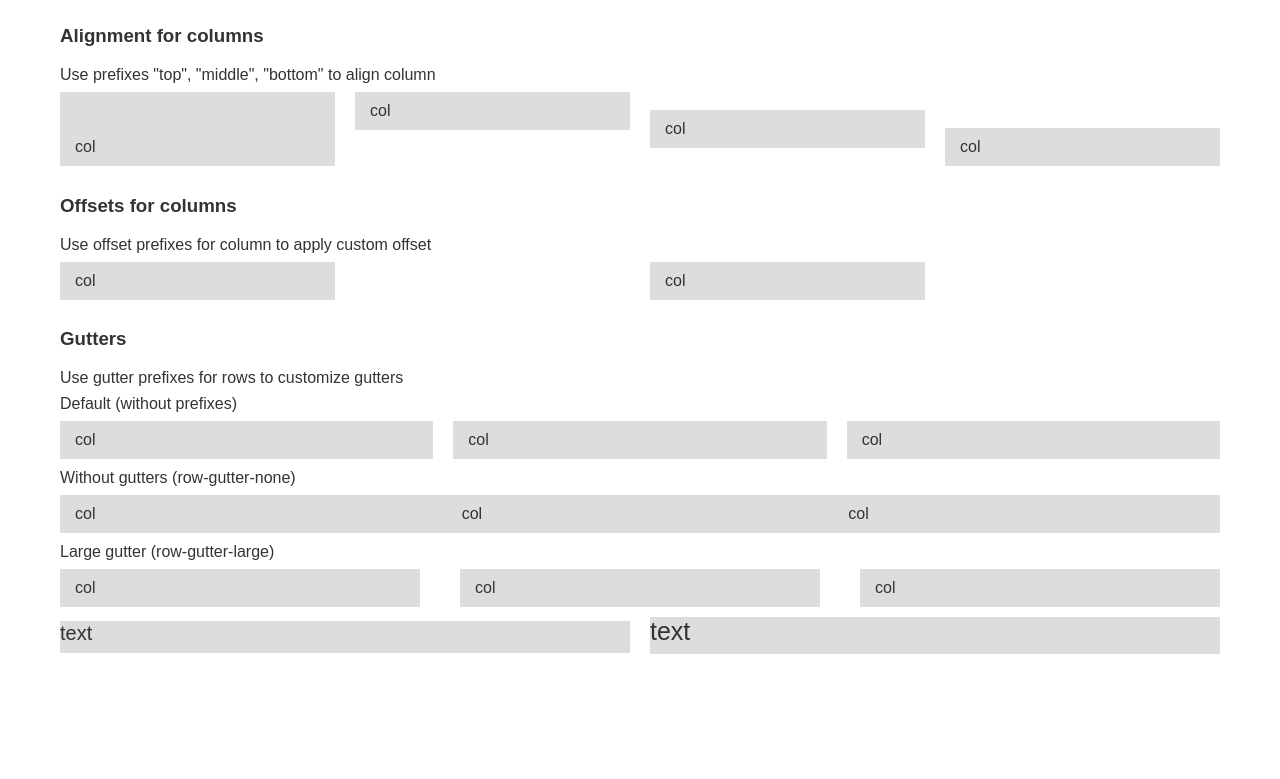
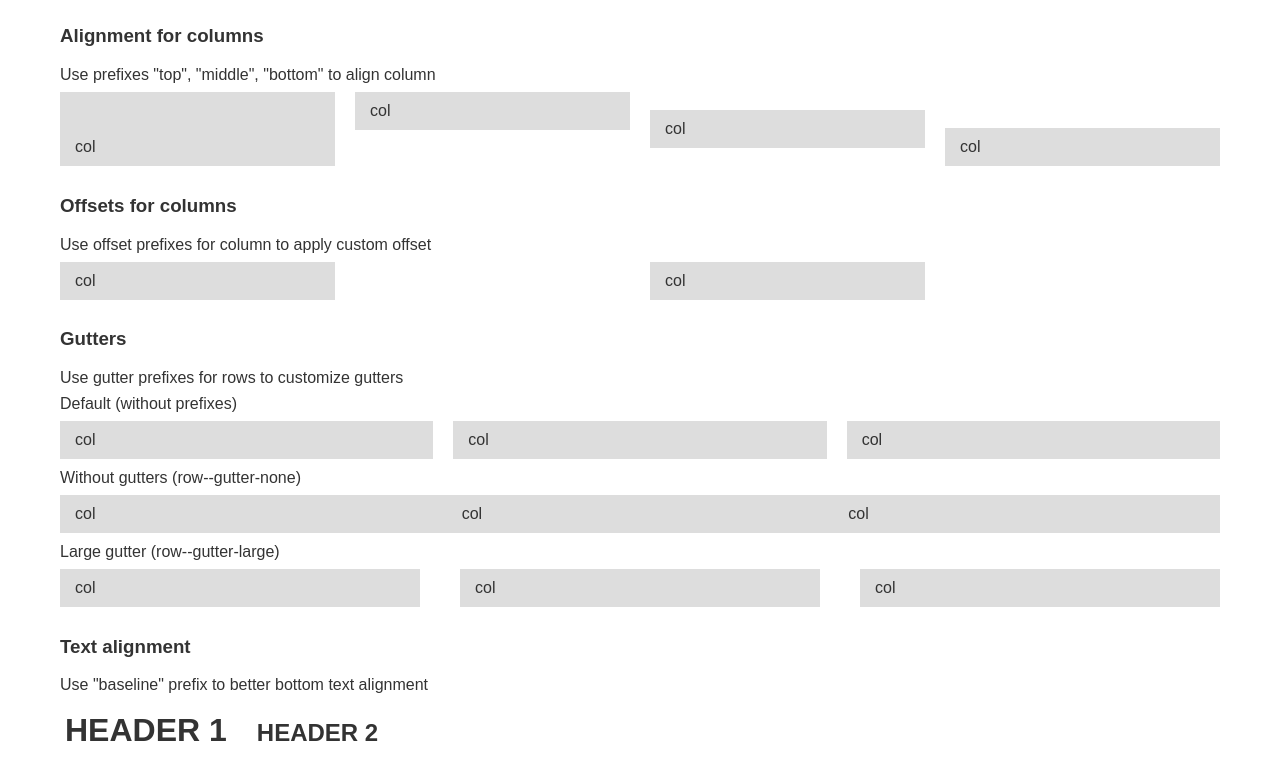
Before and after one commit to AlexisVK/grid2flex, a website: page demo/index.html in a window 1280 px wide. Shown: the part 1566-2345 px from the top of the page. Before the commit the page ends 2250 px from the top, so only its background shows below. Drawn offline with Linux system fonts and the light colour scheme.

Commit message:
update demo files

```diff
--- a/demo/index.html
+++ b/demo/index.html
@@ -207,8 +207,8 @@
           <div class="inner">col</div>
         </div>
       </div>
-      <p>Without gutters (row-gutter-none)</p>
-      <div class="row-gutter-none">
+      <p>Without gutters (row--gutter-none)</p>
+      <div class="row--gutter-none">
         <div class="col-xs">
           <div class="inner">col</div>
         </div>
@@ -219,8 +219,8 @@
           <div class="inner">col</div>
         </div>
       </div>
-      <p>Large gutter (row-gutter-large)</p>
-      <div class="row-gutter-large">
+      <p>Large gutter (row--gutter-large)</p>
+      <div class="row--gutter-large">
         <div class="col-xs">
           <div class="inner">col</div>
         </div>
@@ -231,13 +231,13 @@
           <div class="inner">col</div>
         </div>
       </div>
+    </div>
+    <div class="section">
+      <h3>Text alignment</h3>
+      <p>Use "baseline" prefix to better bottom text alignment</p>
       <div class="row row-xs--baseline">
-        <div class="col-xs">
-          <p style="font-size: 20px; line-height: 24px;">text</p>
-        </div>
-        <div class="col-xs">
-          <p style="font-size: 25px; line-height: 29px;">text</p>
-        </div>
+        <div class="inner"><h1>HEADER 1</h1></div>
+        <div class="inner"><h2>HEADER 2</h2></div>
       </div>
     </div>
   </div>
--- a/src/_grid2flex-mixins.scss
+++ b/src/_grid2flex-mixins.scss
@@ -56,7 +56,7 @@
   // rows and gutters
   @each $gutter-value, $gutter in $gutters {
     @if ($gutter-value != "gutter") {
-      .#{$row}-#{$gutter-value} {
+      .#{$row}--#{$gutter-value} {
         @extend %row;
         @include create-gutter($gutter);
       }
@@ -75,6 +75,7 @@
     background-clip: content-box !important;
     display: flex;
 
+    // prevent flex behavior from child element
     > :not([class*="#{$column}-"]) {
       flex-basis: 100%;
     }
@@ -95,6 +96,7 @@
       }
     }
 
+    // content width column
     &-auto {
       flex: 0 1 auto;
     }
--- a/src/grid2flex-demo.scss
+++ b/src/grid2flex-demo.scss
@@ -42,6 +42,11 @@ body {
   }
 }
 
+h1 {
+  font-size: 2rem;
+  margin: 0 0 1rem;
+}
+
 h2 {
   font-size: 1.5rem;
   margin: 0 0 1rem;
```
Also changed, not shown: demo/grid2flex-demo.css, demo/grid2flex.css.
